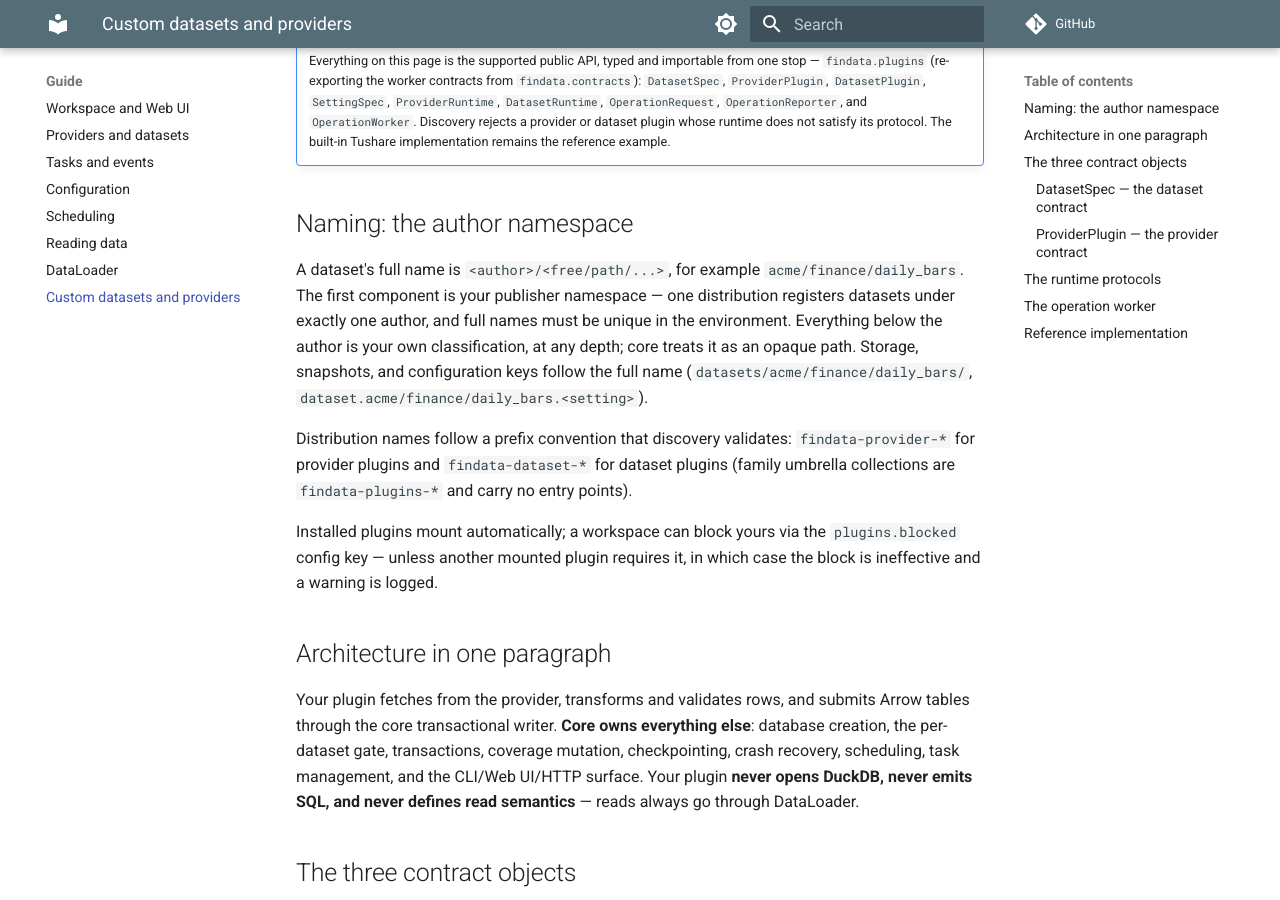
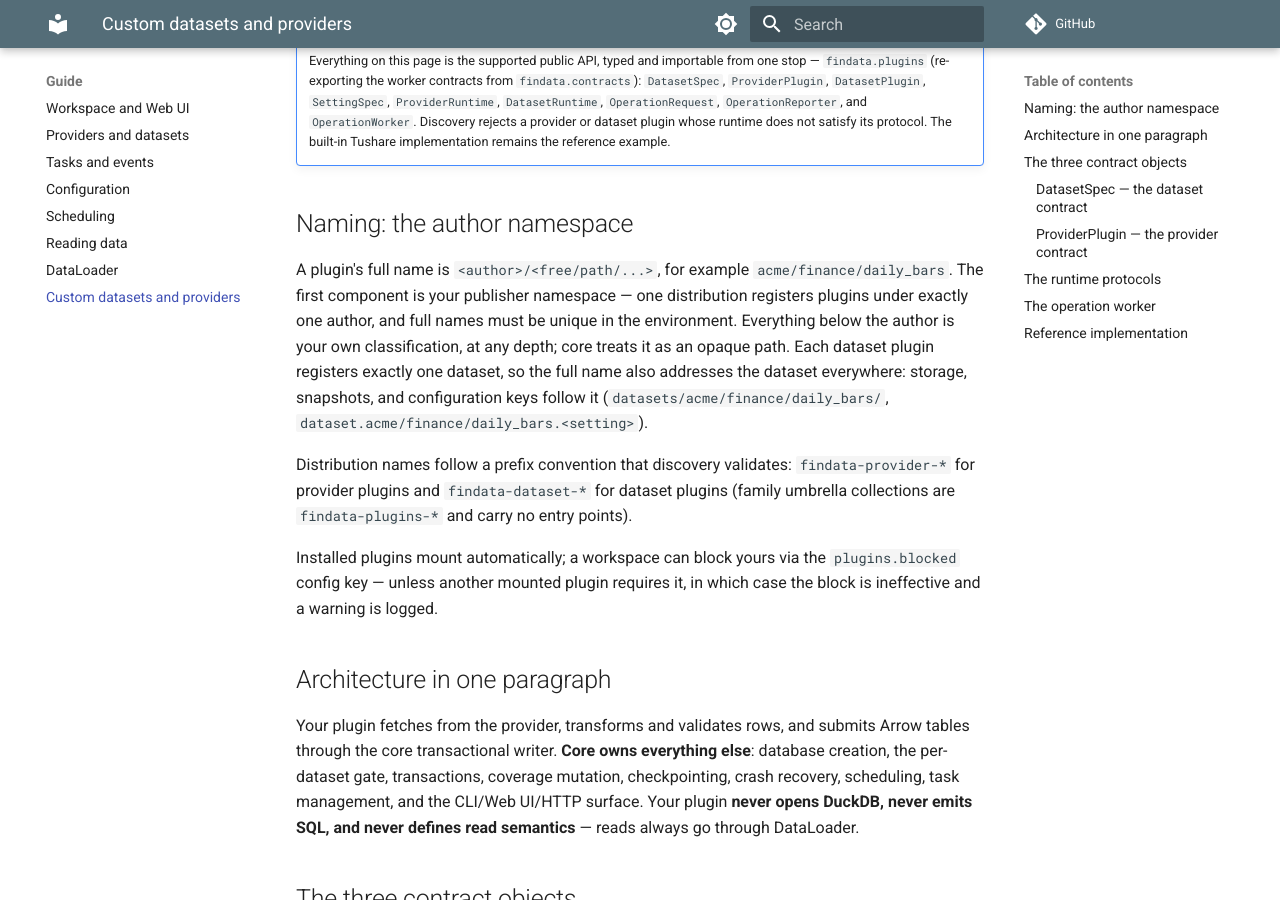
Before and after one commit to laiyk5/FinData, an MkDocs documentation site: the page built from docs/site/guide/custom-datasets.md, in a window 1280 px wide and 900 px high, scrolled down 612 px. Built offline with MkDocs 1.6.1 and Material for MkDocs 9.7.7, drawn with Linux system fonts in a browser that asks for light colours; comment, search, counter and statistics services are not loaded.

Commit message:
docs: call the namespaced identifier the plugin full name
Terminology alignment in the namespace model: the <author>/<path>
identifier is the plugin's full name (each dataset plugin registers
exactly one dataset under it, so it also addresses that dataset).
Also records that author namespaces are an unverified convention with
selection guidance.

```diff
--- a/docs/site/guide/custom-datasets.md
+++ b/docs/site/guide/custom-datasets.md
@@ -28,12 +28,13 @@ safe concurrent reads through [DataLoader](dataloader.md).
 
 ## Naming: the author namespace
 
-A dataset's full name is `<author>/<free/path/...>`, for example
+A plugin's full name is `<author>/<free/path/...>`, for example
 `acme/finance/daily_bars`. The first component is your publisher namespace — one
-distribution registers datasets under exactly one author, and full names must be unique
+distribution registers plugins under exactly one author, and full names must be unique
 in the environment. Everything below the author is your own classification, at any
-depth; core treats it as an opaque path. Storage, snapshots, and configuration keys
-follow the full name (`datasets/acme/finance/daily_bars/`,
+depth; core treats it as an opaque path. Each dataset plugin registers exactly one
+dataset, so the full name also addresses the dataset everywhere: storage, snapshots,
+and configuration keys follow it (`datasets/acme/finance/daily_bars/`,
 `dataset.acme/finance/daily_bars.<setting>`).
 
 Distribution names follow a prefix convention that discovery validates:
```
Also changed, not shown: docs/DEV.md (+1 -1 lines), docs/design/plugins.md (+12 -3 lines).
